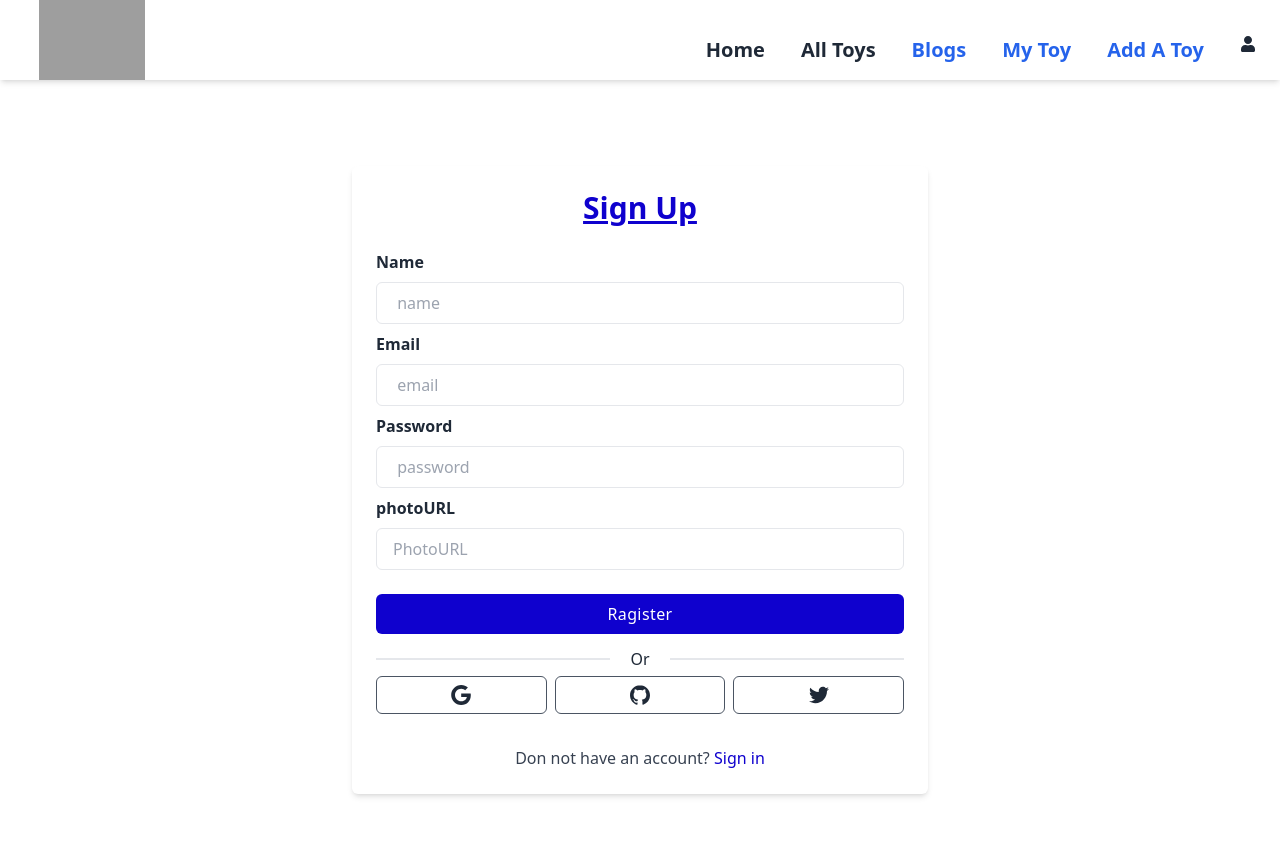
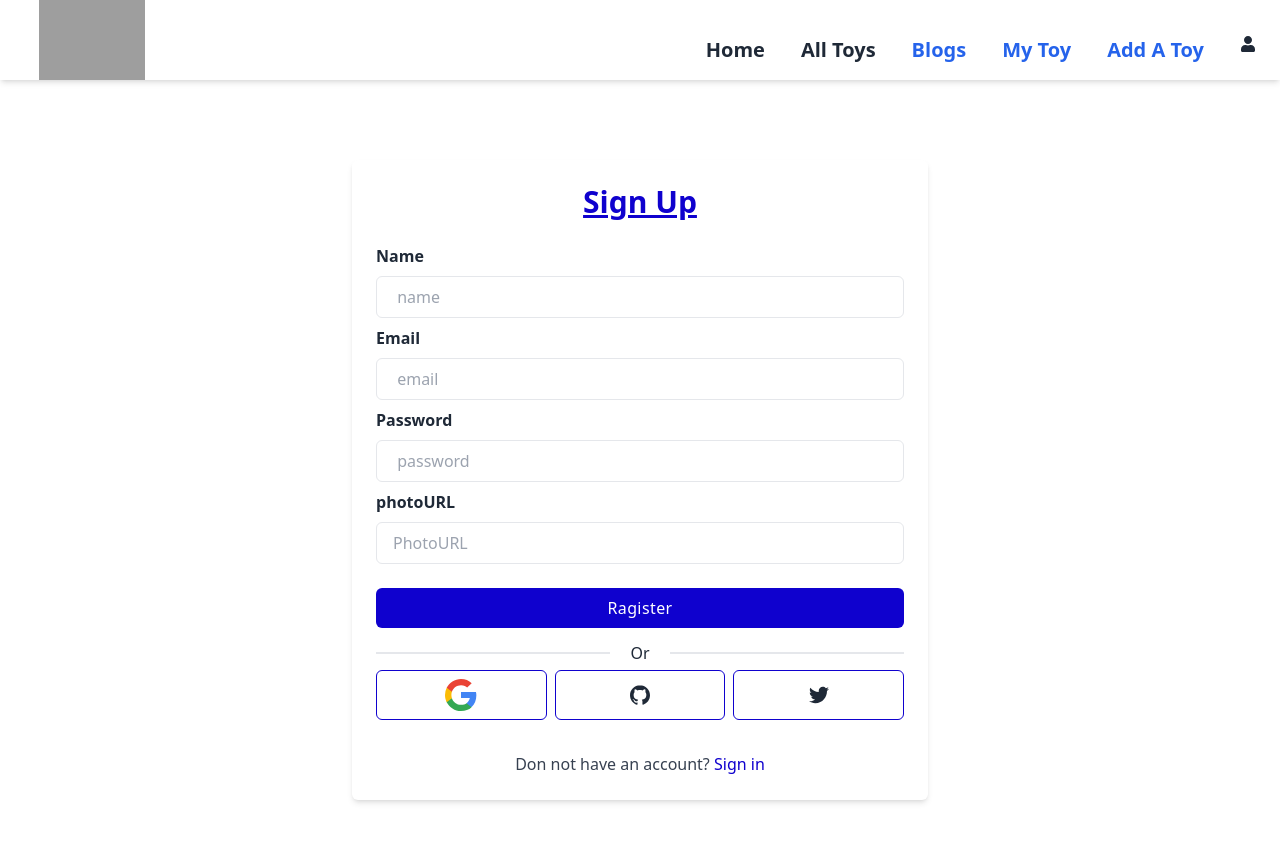
Before and after one commit to shamimhossain515419/Toy-market-place, a React (Vite) app: page /ragister in a window 1280 px wide. Shown: the top 842 px of the page. Built offline with nearby package versions, Linux system fonts and the light colour scheme; grey boxes are pictures that could not be loaded.

Commit message:
Ragiste from

```diff
--- a/src/User/Login.jsx
+++ b/src/User/Login.jsx
@@ -56,17 +56,11 @@ export default function Login() {
                 <div className="flex mt-4 gap-x-2">
                     <button
                         type="button"
-                        className="flex items-center justify-center w-full p-2 border border-gray-600 rounded-md focus:ring-2 focus:ring-offset-1 focus:ring-violet-600"
+                        className="flex items-center justify-center w-full p-2 border  rounded-md focus:ring-2 border-[#0f01ce]"
                     >
-                        <svg
-                            xmlns="http://www.w3.org/2000/svg"
-                            viewBox="0 0 32 32"
-                            className="w-5 h-5 fill-current"
-                        >
-                            <path d="M16.318 13.714v5.484h9.078c-0.37 2.354-2.745 6.901-9.078 6.901-5.458 0-9.917-4.521-9.917-10.099s4.458-10.099 9.917-10.099c3.109 0 5.193 1.318 6.38 2.464l4.339-4.182c-2.786-2.599-6.396-4.182-10.719-4.182-8.844 0-16 7.151-16 16s7.156 16 16 16c9.234 0 15.365-6.49 15.365-15.635 0-1.052-0.115-1.854-0.255-2.651z"></path>
-                        </svg>
+                        <svg className="h-8 w-8" viewBox="0 0 20 20"  preserveAspectRatio="xMidYMid meet" focusable="false"><path d="M19.6 10.23c0-.82-.1-1.42-.25-2.05H10v3.72h5.5c-.15.96-.74 2.31-2.04 3.22v2.45h3.16c1.89-1.73 2.98-4.3 2.98-7.34z" fill="#4285F4"></path><path d="M13.46 15.13c-.83.59-1.96 1-3.46 1-2.64 0-4.88-1.74-5.68-4.15H1.07v2.52C2.72 17.75 6.09 20 10 20c2.7 0 4.96-.89 6.62-2.42l-3.16-2.45z" fill="#34A853"></path><path d="M3.99 10c0-.69.12-1.35.32-1.97V5.51H1.07A9.973 9.973 0 000 10c0 1.61.39 3.14 1.07 4.49l3.24-2.52c-.2-.62-.32-1.28-.32-1.97z" fill="#FBBC05"></path><path d="M10 3.88c1.88 0 3.13.81 3.85 1.48l2.84-2.76C14.96.99 12.7 0 10 0 6.09 0 2.72 2.25 1.07 5.51l3.24 2.52C5.12 5.62 7.36 3.88 10 3.88z" fill="#EA4335"></path></svg>
                     </button>
-                    <button className="flex items-center justify-center w-full p-2 border border-gray-600 rounded-md focus:ring-2 focus:ring-offset-1 focus:ring-violet-600">
+                    <button className="flex items-center justify-center w-full p-2 border  rounded-md focus:ring-2 border-[#0f01ce]">
                         <svg
                             xmlns="http://www.w3.org/2000/svg"
                             viewBox="0 0 32 32"
@@ -75,7 +69,7 @@ export default function Login() {
                             <path d="M16 0.396c-8.839 0-16 7.167-16 16 0 7.073 4.584 13.068 10.937 15.183 0.803 0.151 1.093-0.344 1.093-0.772 0-0.38-0.009-1.385-0.015-2.719-4.453 0.964-5.391-2.151-5.391-2.151-0.729-1.844-1.781-2.339-1.781-2.339-1.448-0.989 0.115-0.968 0.115-0.968 1.604 0.109 2.448 1.645 2.448 1.645 1.427 2.448 3.744 1.74 4.661 1.328 0.14-1.031 0.557-1.74 1.011-2.135-3.552-0.401-7.287-1.776-7.287-7.907 0-1.751 0.62-3.177 1.645-4.297-0.177-0.401-0.719-2.031 0.141-4.235 0 0 1.339-0.427 4.4 1.641 1.281-0.355 2.641-0.532 4-0.541 1.36 0.009 2.719 0.187 4 0.541 3.043-2.068 4.381-1.641 4.381-1.641 0.859 2.204 0.317 3.833 0.161 4.235 1.015 1.12 1.635 2.547 1.635 4.297 0 6.145-3.74 7.5-7.296 7.891 0.556 0.479 1.077 1.464 1.077 2.959 0 2.14-0.020 3.864-0.020 4.385 0 0.416 0.28 0.916 1.104 0.755 6.4-2.093 10.979-8.093 10.979-15.156 0-8.833-7.161-16-16-16z"></path>
                         </svg>
                     </button>
-                    <button className="flex items-center justify-center w-full p-2 border border-gray-600 rounded-md focus:ring-2 focus:ring-offset-1 focus:ring-violet-600">
+                    <button className="flex items-center justify-center w-full p-2 border  rounded-md focus:ring-2 border-[#0f01ce]">
                         <svg
                             xmlns="http://www.w3.org/2000/svg"
                             viewBox="0 0 32 32"
--- a/src/User/Ragister.jsx
+++ b/src/User/Ragister.jsx
@@ -77,23 +77,20 @@ export default function Ragister() {
                          </button>
                      </div>
                  </form>
+
                  <div className="relative flex items-center justify-center w-full mt-6 border border-t">
                      <div className="absolute px-5 bg-white">Or</div>
                  </div>
+
                  <div className="flex mt-4 gap-x-2">
                      <button
                          type="button"
-                         className="flex items-center justify-center w-full p-2 border border-gray-600 rounded-md focus:ring-2 focus:ring-offset-1 focus:ring-violet-600"
+                         className="flex items-center justify-center w-full p-2 border border-[#0f01ce] rounded-md focus:ring-2 focus:ring-offset-1 "
                      >
-                         <svg
-                             xmlns="http://www.w3.org/2000/svg"
-                             viewBox="0 0 32 32"
-                             className="w-5 h-5 fill-current"
-                         >
-                             <path d="M16.318 13.714v5.484h9.078c-0.37 2.354-2.745 6.901-9.078 6.901-5.458 0-9.917-4.521-9.917-10.099s4.458-10.099 9.917-10.099c3.109 0 5.193 1.318 6.38 2.464l4.339-4.182c-2.786-2.599-6.396-4.182-10.719-4.182-8.844 0-16 7.151-16 16s7.156 16 16 16c9.234 0 15.365-6.49 15.365-15.635 0-1.052-0.115-1.854-0.255-2.651z"></path>
-                         </svg>
+                         <svg className="h-8 w-8" viewBox="0 0 20 20"  preserveAspectRatio="xMidYMid meet" focusable="false"><path d="M19.6 10.23c0-.82-.1-1.42-.25-2.05H10v3.72h5.5c-.15.96-.74 2.31-2.04 3.22v2.45h3.16c1.89-1.73 2.98-4.3 2.98-7.34z" fill="#4285F4"></path><path d="M13.46 15.13c-.83.59-1.96 1-3.46 1-2.64 0-4.88-1.74-5.68-4.15H1.07v2.52C2.72 17.75 6.09 20 10 20c2.7 0 4.96-.89 6.62-2.42l-3.16-2.45z" fill="#34A853"></path><path d="M3.99 10c0-.69.12-1.35.32-1.97V5.51H1.07A9.973 9.973 0 000 10c0 1.61.39 3.14 1.07 4.49l3.24-2.52c-.2-.62-.32-1.28-.32-1.97z" fill="#FBBC05"></path><path d="M10 3.88c1.88 0 3.13.81 3.85 1.48l2.84-2.76C14.96.99 12.7 0 10 0 6.09 0 2.72 2.25 1.07 5.51l3.24 2.52C5.12 5.62 7.36 3.88 10 3.88z" fill="#EA4335"></path></svg>
+
                      </button>
-                     <button className="flex items-center justify-center w-full p-2 border border-gray-600 rounded-md focus:ring-2 focus:ring-offset-1 focus:ring-violet-600">
+                     <button className="flex items-center justify-center w-full p-2 border border-[#0f01ce]   rounded-md focus:ring-2 focus:ring-offset-1 ">
                          <svg
                              xmlns="http://www.w3.org/2000/svg"
                              viewBox="0 0 32 32"
@@ -102,7 +99,7 @@ export default function Ragister() {
                              <path d="M16 0.396c-8.839 0-16 7.167-16 16 0 7.073 4.584 13.068 10.937 15.183 0.803 0.151 1.093-0.344 1.093-0.772 0-0.38-0.009-1.385-0.015-2.719-4.453 0.964-5.391-2.151-5.391-2.151-0.729-1.844-1.781-2.339-1.781-2.339-1.448-0.989 0.115-0.968 0.115-0.968 1.604 0.109 2.448 1.645 2.448 1.645 1.427 2.448 3.744 1.74 4.661 1.328 0.14-1.031 0.557-1.74 1.011-2.135-3.552-0.401-7.287-1.776-7.287-7.907 0-1.751 0.62-3.177 1.645-4.297-0.177-0.401-0.719-2.031 0.141-4.235 0 0 1.339-0.427 4.4 1.641 1.281-0.355 2.641-0.532 4-0.541 1.36 0.009 2.719 0.187 4 0.541 3.043-2.068 4.381-1.641 4.381-1.641 0.859 2.204 0.317 3.833 0.161 4.235 1.015 1.12 1.635 2.547 1.635 4.297 0 6.145-3.74 7.5-7.296 7.891 0.556 0.479 1.077 1.464 1.077 2.959 0 2.14-0.020 3.864-0.020 4.385 0 0.416 0.28 0.916 1.104 0.755 6.4-2.093 10.979-8.093 10.979-15.156 0-8.833-7.161-16-16-16z"></path>
                          </svg>
                      </button>
-                     <button className="flex items-center justify-center w-full p-2 border border-gray-600 rounded-md focus:ring-2 focus:ring-offset-1 focus:ring-violet-600">
+                     <button className="flex items-center justify-center w-full p-2 border border-[#0f01ce]   rounded-md focus:ring-2 focus:ring-offset-1 ">
                          <svg
                              xmlns="http://www.w3.org/2000/svg"
                              viewBox="0 0 32 32"
@@ -112,6 +109,7 @@ export default function Ragister() {
                          </svg>
                      </button>
                  </div>
+
                  <p className="mt-8 text-bs   font-medium text-center text-gray-700">
                      {" "}
                      Don not have an account?{" "}
@@ -123,6 +121,7 @@ export default function Ragister() {
                      </Link>
                  </p>
              </div>
-         </div>
+
+   </div>
      );
  }
```
